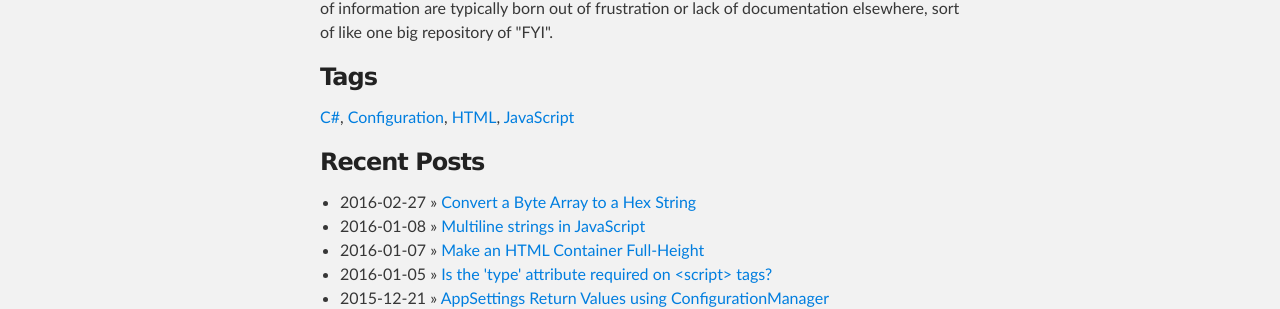
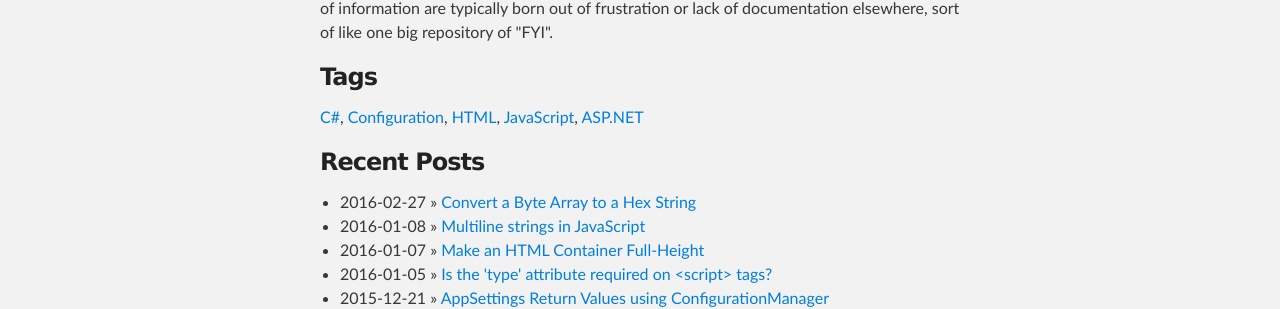
Before and after one commit to qJake/tidbits, a Jekyll site: the page built from index.html, in a window 1280 px wide. Shown: the part 372-681 px from the top of the page. Built offline with Jekyll 4.4.1, drawn with Linux system fonts in a browser that asks for light colours; nearby versions of some CDN libraries; Markdown is read by kramdown in place of the engine named in the settings.

Commit message:
Add ASP.NET tag

```diff
--- a/_data/tags.yml
+++ b/_data/tags.yml
@@ -9,3 +9,6 @@
 
 - slug: javascript
   name: "JavaScript"
+
+- slug: aspnet
+  name: "ASP.NET"
```
